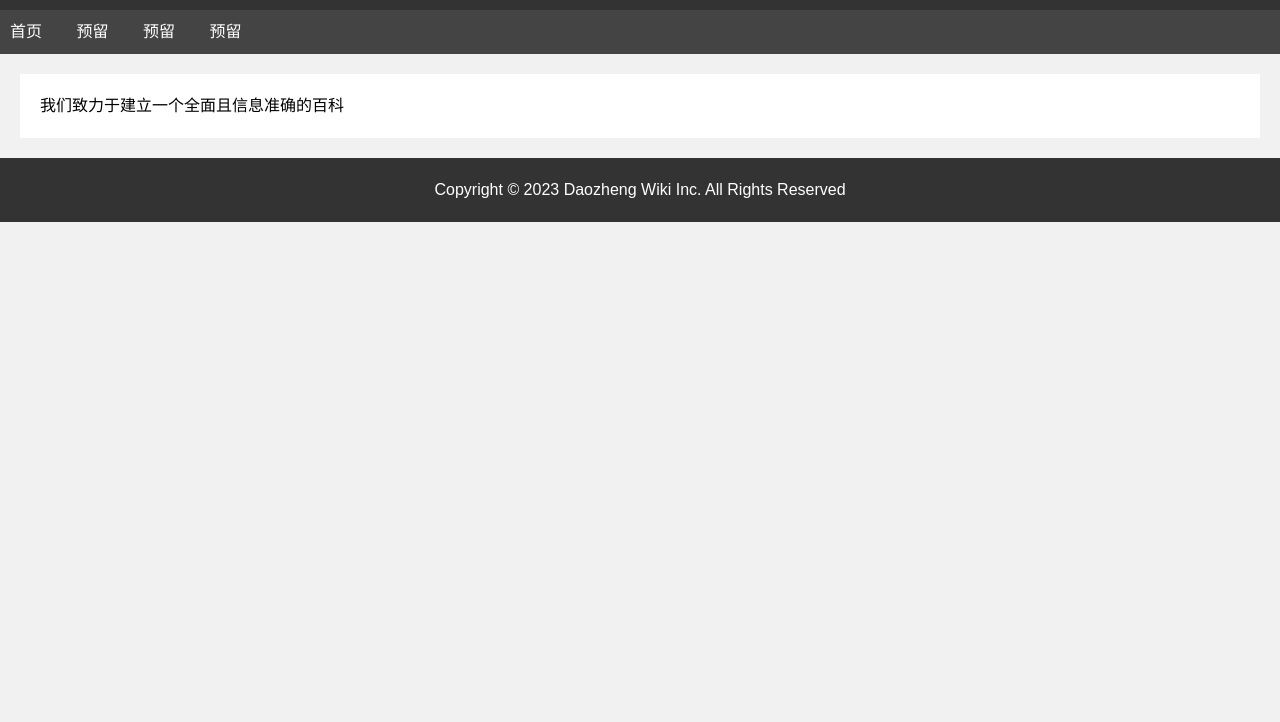
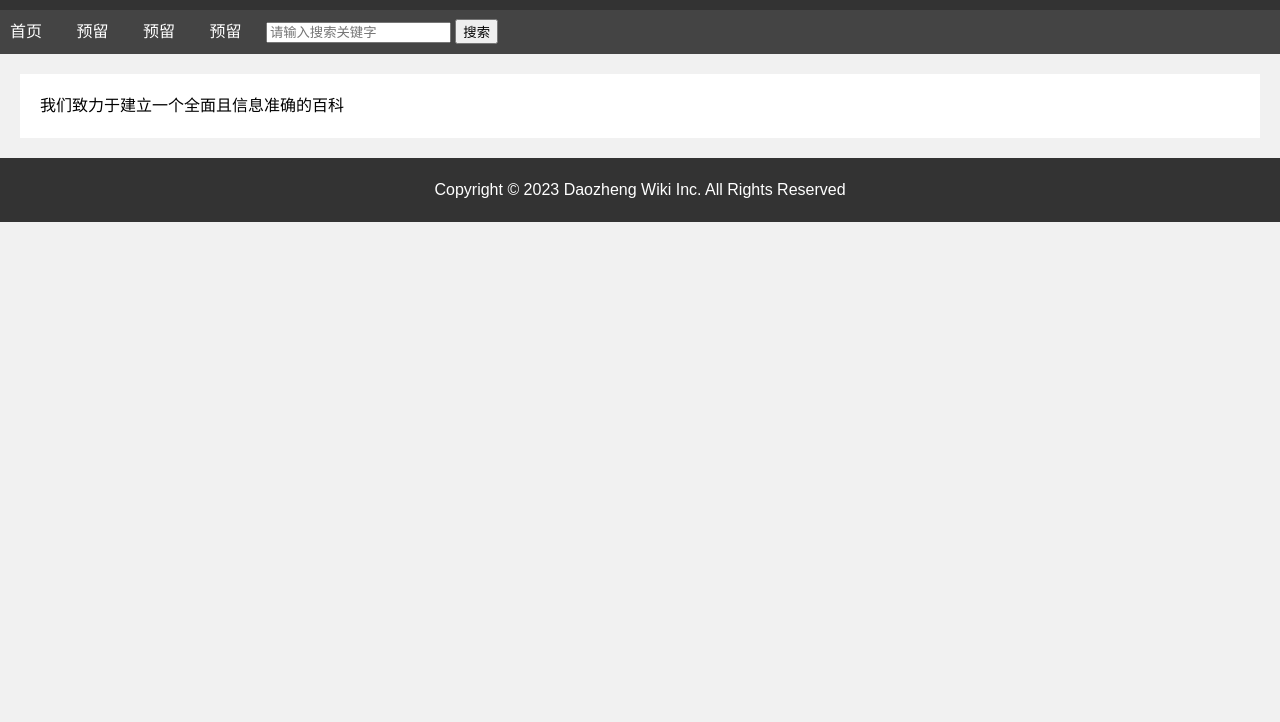
Before and after one commit to abokecn/wiki, a plain HTML site: page index.html in a window 1280 px wide. Shown: the part 78-800 px from the top of the page. Drawn offline with Linux system fonts and the light colour scheme.

Commit message:
Update index.html、

```diff
--- a/index.html
+++ b/index.html
@@ -17,14 +17,22 @@
 <li><a href="/">预留</a></li>
 <li><a href="/">预留</a></li>
 <li><a href="/">预留</a></li>
+<li>
+<form action="/search" method="POST">
+<input type="text" name="search_query" placeholder="请输入搜索关键字">
+<input type="submit" value="搜索">
+</form>
+</li>
 </ul>
 </nav>
+
 <section id="section1">
 <h2></h2>
-            <p>我们致力于建立一个全面且信息准确的百科</p >
+<p>我们致力于建立一个全面且信息准确的百科</p>
 </section>
+
 <footer>
-        <p>Copyright &copy; 2023 Daozheng Wiki Inc. All Rights Reserved</p >
+<p>Copyright © 2023 Daozheng Wiki Inc. All Rights Reserved</p>
 </footer>
 </body>
 </html>
```
Lines whose indentation alone changed are shown as unchanged.
